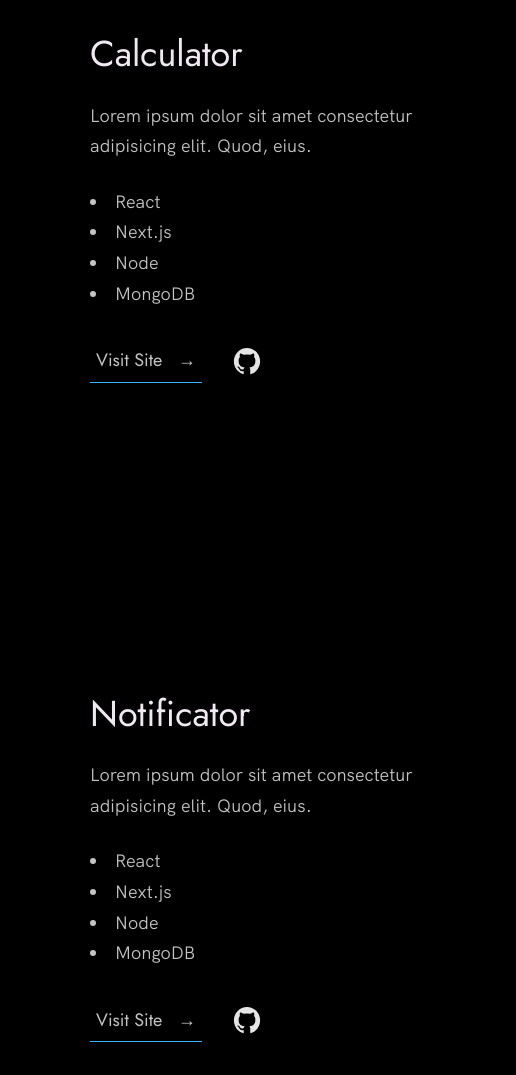
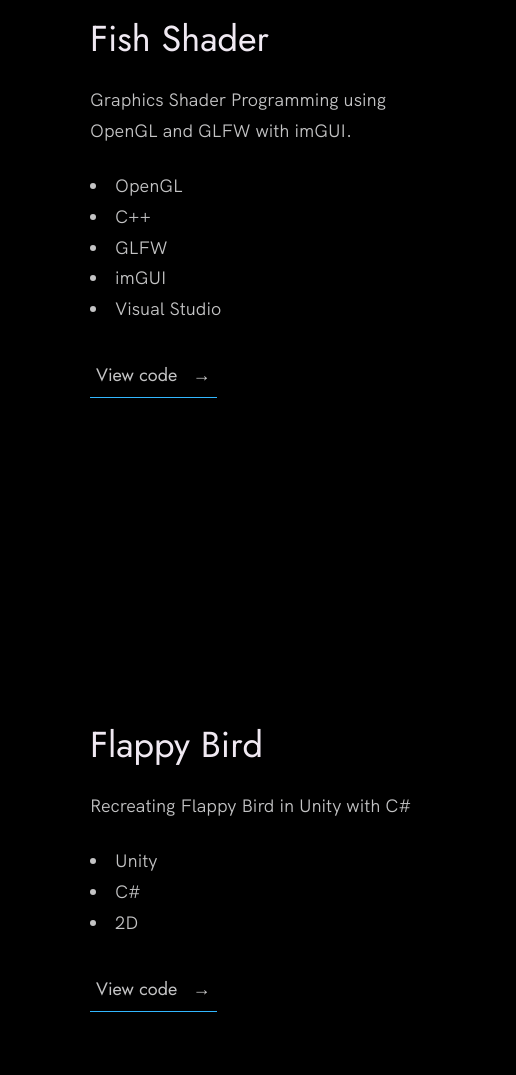
Before and after one commit to rushalivshinde/PorfolioGD, a plain HTML site: page index.html in a window 1280 px wide. Shown: the part 1770-2845 px from the top of the page, 0-516 px from the left. Drawn offline with Linux system fonts and the light colour scheme.

Commit message:
updated work videos and links

```diff
--- a/index.css
+++ b/index.css
@@ -532,6 +532,7 @@
 
 .about__photo-container {
     margin-bottom: var(--gutter-normal);
+    max-width: 600px;
 }
 
 @media(min-width: 901px) {
@@ -542,6 +543,7 @@
     .about__photo-container {
         flex: 1;
         margin: 0 var(--gutter-normal) 0 0;
+        max-width: 600px;
     }
 }
 
--- a/index.html
+++ b/index.html
@@ -73,17 +73,14 @@
               </ul>
 
               <div class="work__links">
-                <a href="https://nisar.surge.sh" target="_blank" class="link__text">
-                  Visit Site <span>&rarr;</span>
-                </a>
-                <a href="https://github.com/nisarhassan12/portfolio" title="View Source Code" target="_blank">
-                  <img src="./images/github.svg" class="work__code" alt="GitHub">
+                <a href="https://github.com/rushalivshinde/UEPlugin" target="_blank" class="link__text" alt="GitHub">
+                  View code <span>&rarr;</span>
                 </a>
               </div>
             </div>
           <div class="work__image-box">
-              <iframe src="https://www.youtube.com/embed/sRQjEkZF4nQ"
-                      title="Computer graphics programming with OpenGL C++"
+              <iframe src="https://www.youtube.com/watch?v=QuQZ8zGm4T8"
+                      title="VR Simulation in Unreal Engine"
                       frameborder="0"
                       allow="accelerometer; autoplay; clipboard-write; encrypted-media; gyroscope; picture-in-picture; web-share"
                       referrerpolicy="strict-origin-when-cross-origin"
@@ -94,24 +91,21 @@
 
           <div class="work__box">
             <div class="work__text">
-              <h3>Calculator</h3>
+              <h3>Fish Shader</h3>
               <p>
-                Lorem ipsum dolor sit amet consectetur adipisicing elit. Quod,
-                eius.
+                Graphics Shader Programming using OpenGL and GLFW with imGUI.
               </p>
               <ul class="work__list">
-                <li>React</li>
-                <li>Next.js</li>
-                <li>Node</li>
-                <li>MongoDB</li>
+                <li>OpenGL</li>
+                <li>C++</li>
+                <li>GLFW</li>
+                <li>imGUI</li>
+                <li>Visual Studio</li>
               </ul>
 
               <div class="work__links">
-                <a href="#" class="link__text">
-                  Visit Site <span>&rarr;</span>
-                </a>
-                <a href="#">
-                  <img src="./images/github.svg" class="work__code" title="View Source Code" alt="GitHub">
+                <a href="https://github.com/rushalivshinde/OpenGLFish" class="link__text">
+                  View code <span>&rarr;</span>
                 </a>
               </div>
             </div>
@@ -128,30 +122,25 @@
 
           <div class="work__box">
             <div class="work__text">
-              <h3>Notificator</h3>
+              <h3>Flappy Bird</h3>
               <p>
-                Lorem ipsum dolor sit amet consectetur adipisicing elit. Quod,
-                eius.
+                Recreating Flappy Bird in Unity with C#
               </p>
               <ul class="work__list">
-                <li>React</li>
-                <li>Next.js</li>
-                <li>Node</li>
-                <li>MongoDB</li>
+                <li>Unity</li>
+                <li>C#</li>
+                <li>2D</li>
               </ul>
 
               <div class="work__links">
-                <a href="#" class="link__text">
-                  Visit Site <span>&rarr;</span>
-                </a>
-                <a href="#">
-                  <img src="./images/github.svg" class="work__code" title="View Source Code" alt="GitHub">
+                <a href="https://github.com/rushalivshinde/FlappyBird" class="link__text">
+                  View code <span>&rarr;</span>
                 </a>
               </div>
             </div>
             <div class="work__image-box">
-              <iframe src="https://www.youtube.com/embed/sRQjEkZF4nQ"
-                      title="Computer graphics programming with OpenGL C++"
+              <iframe src="https://www.youtube.com/watch?v=JezjpX2TCSs"
+                      title="Flappy Bird in Unity"
                       frameborder="0"
                       allow="accelerometer; autoplay; clipboard-write; encrypted-media; gyroscope; picture-in-picture; web-share"
                       referrerpolicy="strict-origin-when-cross-origin"
```
